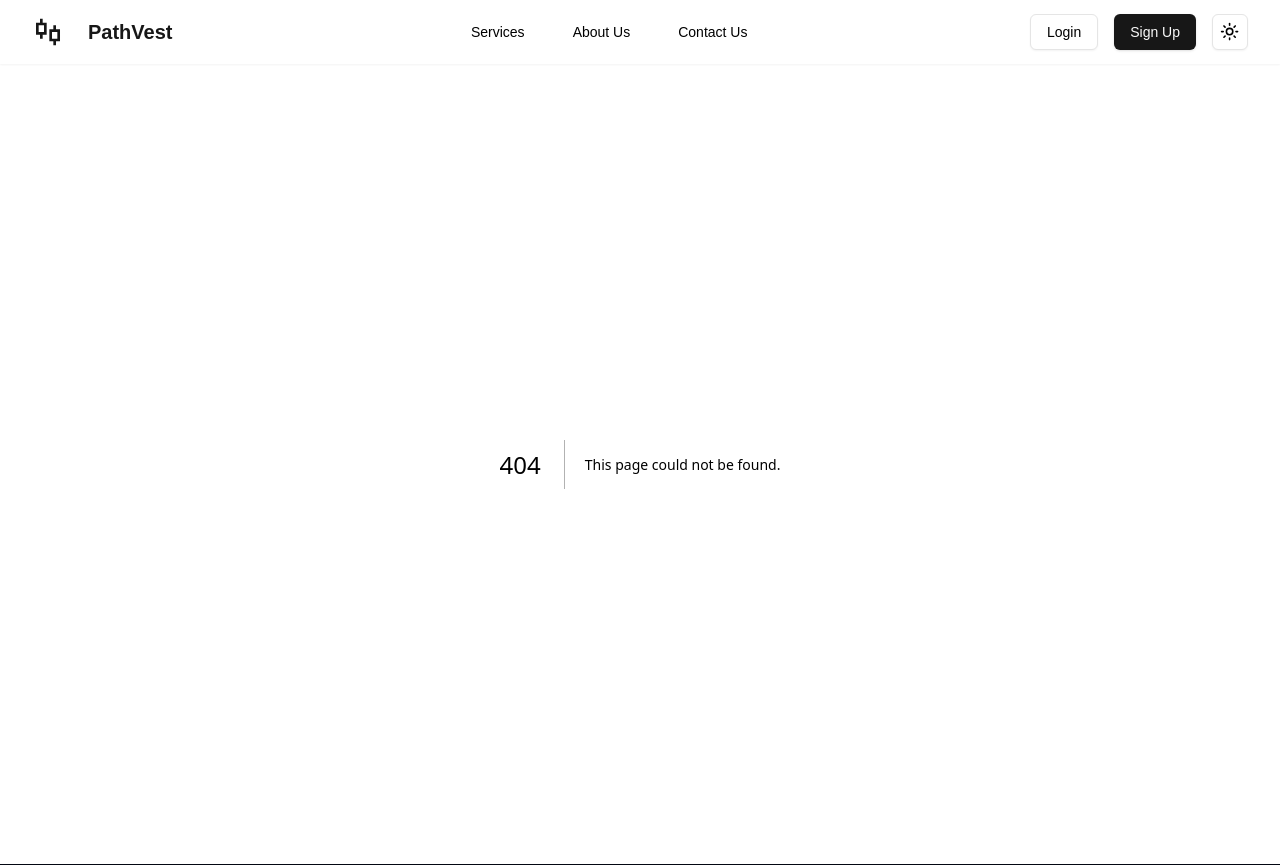
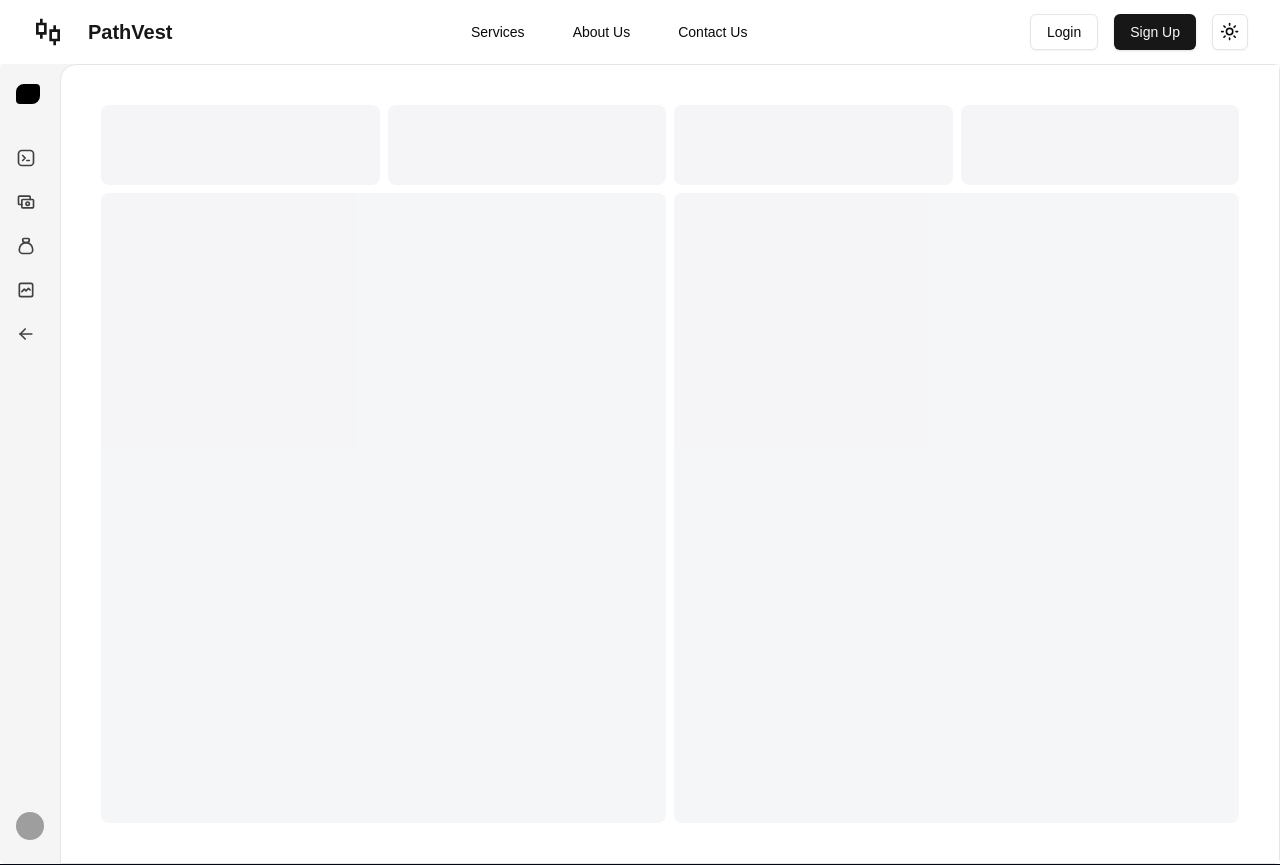
Before and after one commit to divyansharma001/PathVerse-FE, a Next.js app: page /dashboard in a window 1280 px wide. Before the commit this address had no page. Shown: the top 865 px of the page. Built offline with nearby package versions, Linux system fonts and the light colour scheme; grey boxes are pictures that could not be loaded.

Commit message:
Refactor sidebar component and add sidebar to dashboard page

```diff
--- /dev/null
+++ b/src/app/dashboard/page.tsx
@@ -0,0 +1,13 @@
+import { SidebarDash } from '@/components/SidebarDash'
+
+import React from 'react'
+
+const page = () => {
+  return (
+    <div>
+        <SidebarDash/>
+    </div>
+  )
+}
+
+export default page
--- /dev/null
+++ b/src/components/SidebarDash.tsx
@@ -0,0 +1,149 @@
+"use client";
+import React, { useState } from "react";
+import { Sidebar, SidebarBody, SidebarLink } from "@/components/ui/sidebar";
+import {
+  IconArrowLeft,
+  IconBrandTabler,
+  IconCash,
+  IconGraph,
+  IconMoneybag,
+  IconSettings,
+  IconUserBolt,
+} from "@tabler/icons-react";
+import Link from "next/link";
+import { motion } from "framer-motion";
+import Image from "next/image";
+import { cn } from "@/lib/utils";
+
+export function SidebarDash() {
+  const links = [
+    {
+      label: "Plan",
+      href: "#",
+      icon: (
+        <IconBrandTabler className="text-neutral-700 dark:text-neutral-200 h-5 w-5 flex-shrink-0" />
+      ),
+    },
+    {
+      label: "Expense",
+      href: "#",
+      icon: (
+        <IconCash className="text-neutral-700 dark:text-neutral-200 h-5 w-5 flex-shrink-0" />
+      ),
+    },
+    {
+      label: "Income",
+      href: "#",
+      icon: (
+        <IconMoneybag className="text-neutral-700 dark:text-neutral-200 h-5 w-5 flex-shrink-0" />
+      ),
+    },
+    {
+      label: "Investment",
+      href: "#",
+      icon: (
+        <IconGraph className="text-neutral-700 dark:text-neutral-200 h-5 w-5 flex-shrink-0" />
+      ),
+    },
+    {
+      label: "Logout",
+      href: "#",
+      icon: (
+        <IconArrowLeft className="text-neutral-700 dark:text-neutral-200 h-5 w-5 flex-shrink-0" />
+      ),
+    },
+  ];
+  const [open, setOpen] = useState(false);
+  return (
+    <div
+    className={cn(
+      "rounded-md flex flex-col md:flex-row bg-gray-100 dark:bg-neutral-900 w-screen flex-1 overflow-hidden",
+      "h-screen"
+    )}
+    >
+      <Sidebar open={open} setOpen={setOpen}>
+        <SidebarBody className="justify-between gap-10">
+          <div className="flex flex-col flex-1 overflow-y-auto overflow-x-hidden">
+            {open ? <Logo /> : <LogoIcon />}
+            <div className="mt-8 flex flex-col gap-2">
+              {links.map((link, idx) => (
+                <SidebarLink key={idx} link={link} />
+              ))}
+            </div>
+          </div>
+          <div>
+            <SidebarLink
+              link={{
+                label: "John Doe",
+                href: "/",
+                icon: (
+                  <Image
+                    src="https://assets.aceternity.com/manu.png"
+                    className="h-7 w-7 flex-shrink-0 rounded-full"
+                    width={50}
+                    height={50}
+                    alt="Avatar"
+                  />
+                ),
+              }}
+            />
+          </div>
+        </SidebarBody>
+      </Sidebar>
+      <Dashboard />
+    </div>
+  );
+}
+export const Logo = () => {
+  return (
+    <Link
+      href="#"
+      className="font-normal flex space-x-2 items-center text-sm text-black py-1 relative z-20"
+    >
+      <div className="h-5 w-6 bg-black dark:bg-white rounded-br-lg rounded-tr-sm rounded-tl-lg rounded-bl-sm flex-shrink-0" />
+      <motion.span
+        initial={{ opacity: 0 }}
+        animate={{ opacity: 1 }}
+        className="font-medium text-black dark:text-white whitespace-pre"
+      >
+        Dashboard
+      </motion.span>
+    </Link>
+  );
+};
+export const LogoIcon = () => {
+  return (
+    <Link
+      href="#"
+      className="font-normal flex space-x-2 items-center text-sm text-black py-1 relative z-20"
+    >
+      <div className="h-5 w-6 bg-black dark:bg-white rounded-br-lg rounded-tr-sm rounded-tl-lg rounded-bl-sm flex-shrink-0" />
+    </Link>
+  );
+};
+
+// Dummy dashboard component with content
+const Dashboard = () => {
+  return (
+    <div className="flex flex-1">
+      <div className="p-2 md:p-10 rounded-tl-2xl border border-neutral-200 dark:border-neutral-700 bg-white dark:bg-neutral-900 flex flex-col gap-2 flex-1 w-full h-full">
+        <div className="flex gap-2">
+          {[...new Array(4)].map((i) => (
+            <div
+              key={"first-array" + i}
+              className="h-20 w-full rounded-lg  bg-gray-100 dark:bg-neutral-800 animate-pulse"
+            ></div>
+          ))}
+        </div>
+        <div className="flex gap-2 flex-1">
+          {[...new Array(2)].map((i) => (
+            <div
+              key={"second-array" + i}
+              className="h-full w-full rounded-lg  bg-gray-100 dark:bg-neutral-800 animate-pulse"
+            ></div>
+          ))}
+        </div>
+      </div>
+    </div>
+  );
+};
--- /dev/null
+++ b/src/components/ui/sidebar.tsx
@@ -0,0 +1,190 @@
+"use client";
+import { cn } from "@/lib/utils";
+import Link, { LinkProps } from "next/link";
+import React, { useState, createContext, useContext } from "react";
+import { AnimatePresence, motion } from "framer-motion";
+import { IconMenu2, IconX } from "@tabler/icons-react";
+
+interface Links {
+  label: string;
+  href: string;
+  icon: React.JSX.Element | React.ReactNode;
+}
+
+interface SidebarContextProps {
+  open: boolean;
+  setOpen: React.Dispatch<React.SetStateAction<boolean>>;
+  animate: boolean;
+}
+
+const SidebarContext = createContext<SidebarContextProps | undefined>(
+  undefined
+);
+
+export const useSidebar = () => {
+  const context = useContext(SidebarContext);
+  if (!context) {
+    throw new Error("useSidebar must be used within a SidebarProvider");
+  }
+  return context;
+};
+
+export const SidebarProvider = ({
+  children,
+  open: openProp,
+  setOpen: setOpenProp,
+  animate = true,
+}: {
+  children: React.ReactNode;
+  open?: boolean;
+  setOpen?: React.Dispatch<React.SetStateAction<boolean>>;
+  animate?: boolean;
+}) => {
+  const [openState, setOpenState] = useState(false);
+
+  const open = openProp !== undefined ? openProp : openState;
+  const setOpen = setOpenProp !== undefined ? setOpenProp : setOpenState;
+
+  return (
+    <SidebarContext.Provider value={{ open, setOpen, animate: animate }}>
+      {children}
+    </SidebarContext.Provider>
+  );
+};
+
+export const Sidebar = ({
+  children,
+  open,
+  setOpen,
+  animate,
+}: {
+  children: React.ReactNode;
+  open?: boolean;
+  setOpen?: React.Dispatch<React.SetStateAction<boolean>>;
+  animate?: boolean;
+}) => {
+  return (
+    <SidebarProvider open={open} setOpen={setOpen} animate={animate}>
+      {children}
+    </SidebarProvider>
+  );
+};
+
+export const SidebarBody = (props: React.ComponentProps<typeof motion.div>) => {
+  return (
+    <>
+      <DesktopSidebar {...props} />
+      <MobileSidebar {...(props as React.ComponentProps<"div">)} />
+    </>
+  );
+};
+
+export const DesktopSidebar = ({
+  className,
+  children,
+  ...props
+}: React.ComponentProps<typeof motion.div>) => {
+  const { open, setOpen, animate } = useSidebar();
+  return (
+    <>
+      <motion.div
+        className={cn(
+          "h-full px-4 py-4 hidden  md:flex md:flex-col bg-neutral-100 dark:bg-neutral-800 w-[300px] flex-shrink-0",
+          className
+        )}
+        animate={{
+          width: animate ? (open ? "300px" : "60px") : "300px",
+        }}
+        onMouseEnter={() => setOpen(true)}
+        onMouseLeave={() => setOpen(false)}
+        {...props}
+      >
+        {children}
+      </motion.div>
+    </>
+  );
+};
+
+export const MobileSidebar = ({
+  className,
+  children,
+  ...props
+}: React.ComponentProps<"div">) => {
+  const { open, setOpen } = useSidebar();
+  return (
+    <>
+      <div
+        className={cn(
+          "h-10 px-4 py-4 flex flex-row md:hidden  items-center justify-between bg-neutral-100 dark:bg-neutral-800 w-full"
+        )}
+        {...props}
+      >
+        <div className="flex justify-end z-20 w-full">
+          <IconMenu2
+            className="text-neutral-800 dark:text-neutral-200"
+            onClick={() => setOpen(!open)}
+          />
+        </div>
+        <AnimatePresence>
+          {open && (
+            <motion.div
+              initial={{ x: "-100%", opacity: 0 }}
+              animate={{ x: 0, opacity: 1 }}
+              exit={{ x: "-100%", opacity: 0 }}
+              transition={{
+                duration: 0.3,
+                ease: "easeInOut",
+              }}
+              className={cn(
+                "fixed h-full w-full inset-0 bg-white dark:bg-neutral-900 p-10 z-[100] flex flex-col justify-between",
+                className
+              )}
+            >
+              <div
+                className="absolute right-10 top-10 z-50 text-neutral-800 dark:text-neutral-200"
+                onClick={() => setOpen(!open)}
+              >
+                <IconX />
+              </div>
+              {children}
+            </motion.div>
+          )}
+        </AnimatePresence>
+      </div>
+    </>
+  );
+};
+
+export const SidebarLink = ({
+  link,
+  className,
+  ...props
+}: {
+  link: Links;
+  className?: string;
+  props?: LinkProps;
+}) => {
+  const { open, animate } = useSidebar();
+  return (
+    <Link
+      href={link.href}
+      className={cn(
+        "flex items-center justify-start gap-2  group/sidebar py-2",
+        className
+      )}
+      {...props}
+    >
+      {link.icon}
+
+      <motion.span
+        animate={{
+          display: animate ? (open ? "inline-block" : "none") : "inline-block",
+          opacity: animate ? (open ? 1 : 0) : 1,
+        }}
+        className="text-neutral-700 dark:text-neutral-200 text-sm group-hover/sidebar:translate-x-1 transition duration-150 whitespace-pre inline-block !p-0 !m-0"
+      >
+        {link.label}
+      </motion.span>
+    </Link>
+  );
+};
```
